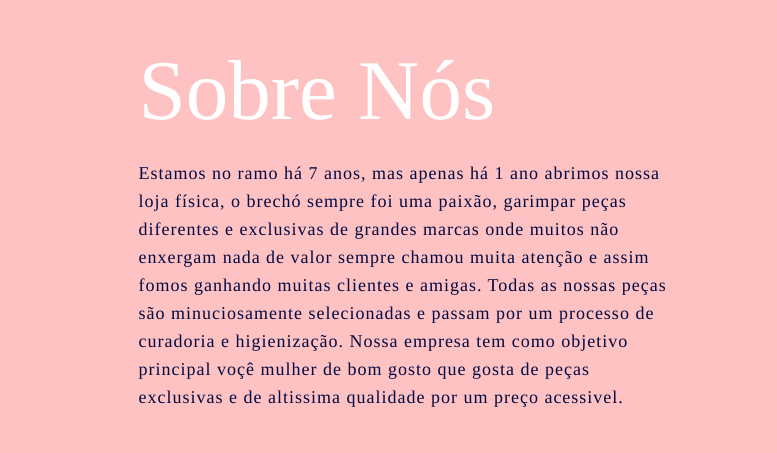
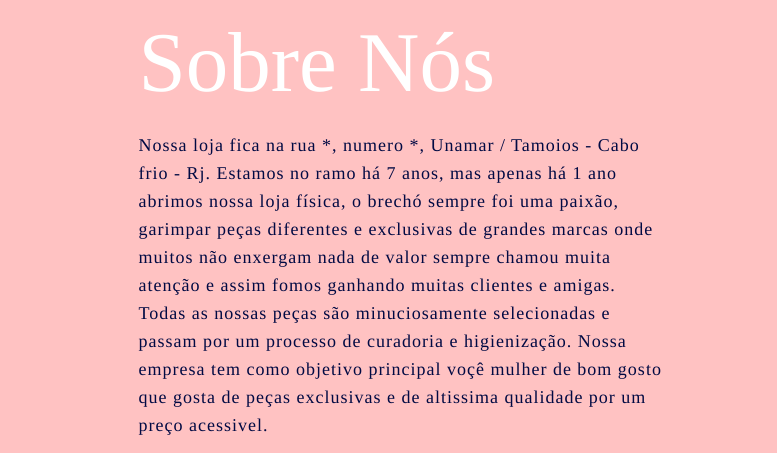
Before and after one commit to galdinorenantruta/bazar-da-tata, a plain HTML site: page index.html in a window 1280 px wide. Shown: the part 960-1413 px from the top of the page, 503-1280 px from the left. Drawn offline with nearby package versions, Linux system fonts and the light colour scheme; a script that the page names is missing.

Commit message:
text fixed

```diff
--- a/index.html
+++ b/index.html
@@ -58,7 +58,8 @@
           <div class="text">
             <h1>Sobre Nós</h1>
             <p>
-              Estamos no ramo há 7 anos, mas apenas há 1 ano abrimos nossa loja física,
+              Nossa loja fica na rua *, numero *, Unamar / Tamoios - Cabo frio - Rj.
+               Estamos no ramo há 7 anos, mas apenas há 1 ano abrimos nossa loja física,
               o brechó sempre foi uma paixão, garimpar peças diferentes e exclusivas
               de grandes marcas onde muitos não enxergam nada de valor sempre chamou muita atenção
               e assim fomos ganhando muitas clientes e amigas. Todas as nossas peças são minuciosamente
```
